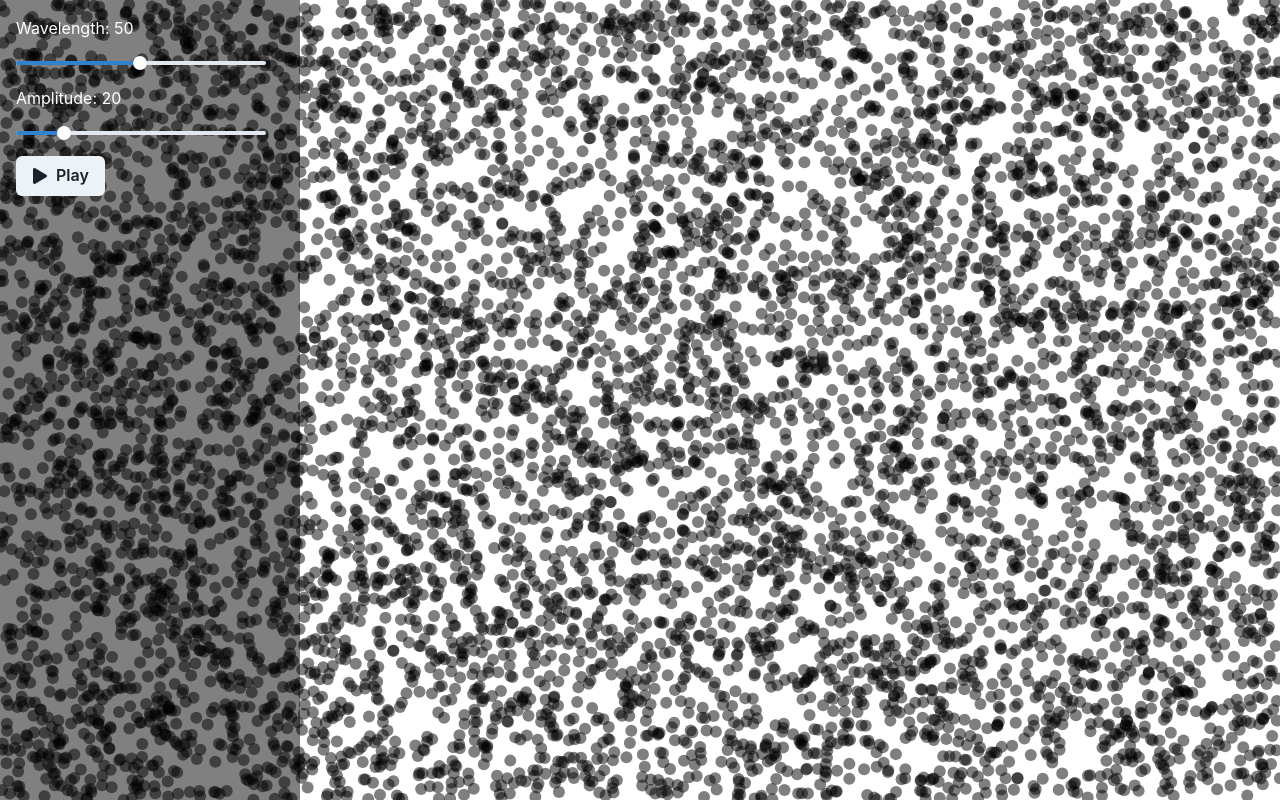
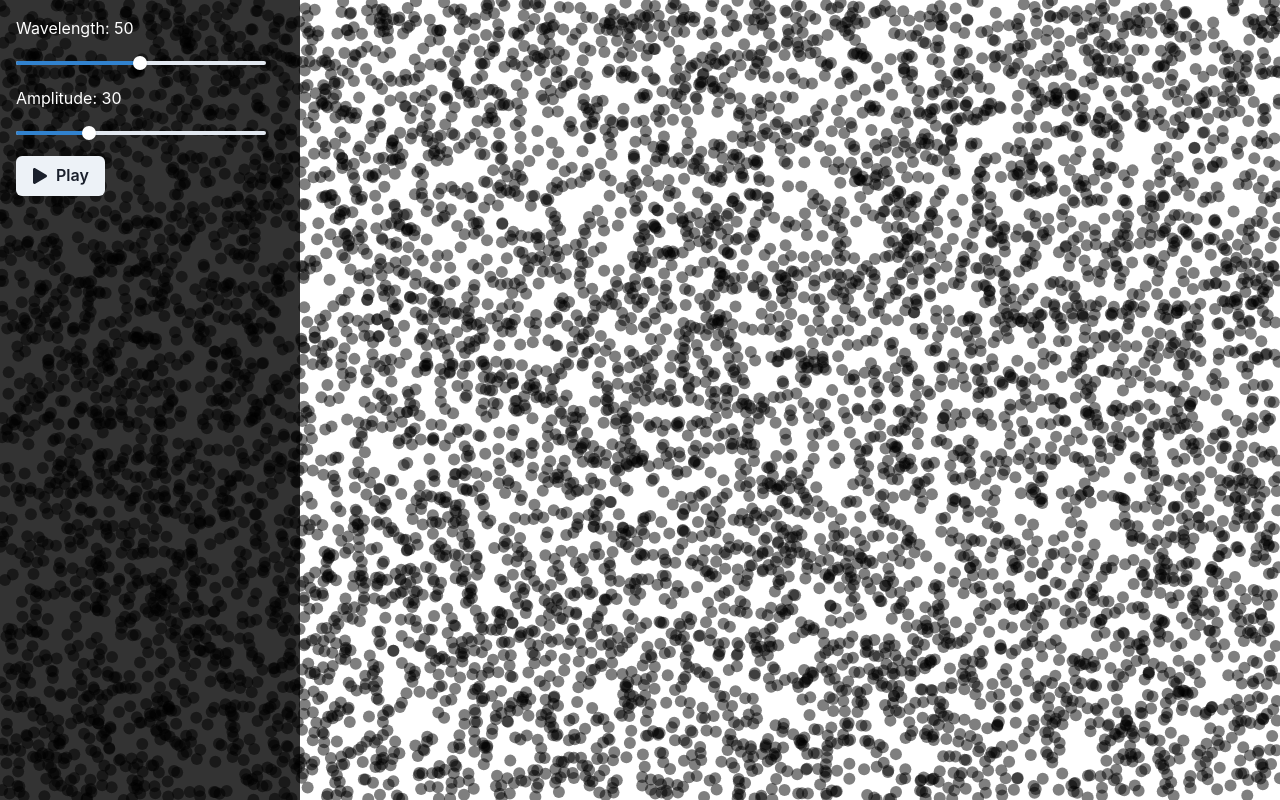
Before and after one commit to GPT-Engineer-App/sound-waves-explorer, a React (Vite) app: page / in a window 1280 px wide. Built offline with nearby package versions, Linux system fonts and the light colour scheme.

Commit message:
Update Index.jsx

```diff
--- a/src/pages/Index.jsx
+++ b/src/pages/Index.jsx
@@ -7,7 +7,7 @@ const SOUND_SOURCE_WIDTH = 300;
 
 const Index = () => {
   const [wavelength, setWavelength] = useState(50);
-  const [amplitude, setAmplitude] = useState(20);
+  const [amplitude, setAmplitude] = useState(30);
   const [isPlaying, setIsPlaying] = useState(false);
   const canvasRef = useRef(null);
 
@@ -33,7 +33,7 @@ const Index = () => {
       ctx.clearRect(0, 0, canvas.width, canvas.height);
 
       // Draw sound source
-      ctx.fillStyle = "grey";
+      ctx.fillStyle = "rgba(0, 0, 0, 0.8)";
       ctx.fillRect(0, 0, SOUND_SOURCE_WIDTH + (isPlaying ? Math.sin(Date.now() / 100) * amplitude : 0), canvas.height);
 
       // Draw particles
```
